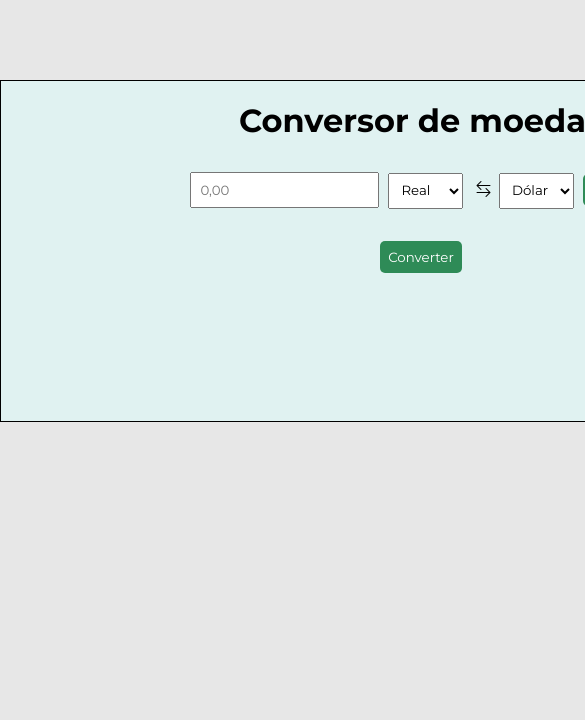
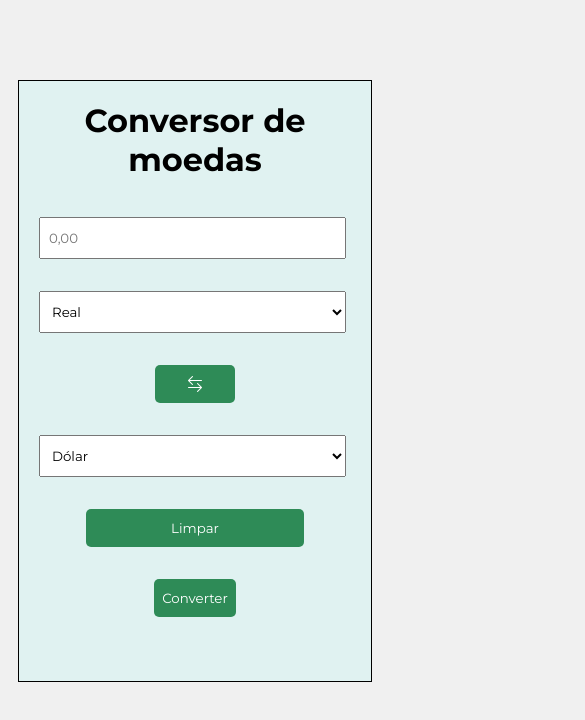
Before and after one commit to rafaelrmts/ceub-programacaoweb, a plain HTML site: page CONVERSOR_MOEDA/index.html in a window 390 px wide. Shown: the top 720 px of the page, 585 px wide, since content can reach past the window. Drawn offline with nearby package versions, Linux system fonts and the light colour scheme.

Commit message:
Alterações

```diff
--- /dev/null
+++ b/CONVERSOR_MOEDA/css/responsive.css
@@ -0,0 +1,43 @@
+@media screen and (max-width: 430px) {
+  #container {
+    max-width: 80%;
+    height: 35rem;
+    display: grid;
+  }
+
+  #first-select {
+    margin-bottom: 2rem;
+  }
+
+  #second-select {
+    margin-bottom: 2rem;
+  }
+
+  #btn-submit {
+    display: flex;
+    background-color: #2e8b57;
+    color: #ffffff;
+    border-radius: 5px;
+    align-items: center;
+
+  }
+
+  #btn-limpar {
+    width: 70%;
+    margin: 0 auto;
+    display: block;
+  }
+
+  .bi {
+    font-size: 1rem;
+    color: #fff;
+    display: flex;
+    align-items: center;
+    justify-content: center;
+  }
+
+  #btn-inverter {
+    margin: 0 auto;
+  }
+
+}
--- a/CONVERSOR_MOEDA/css/style.css
+++ b/CONVERSOR_MOEDA/css/style.css
@@ -7,7 +7,7 @@
 }
 
 body {
-    background-color: #e7e7e7;
+    background-color: #f0f0f0;
 }
 
 
@@ -30,9 +30,7 @@ input, select, button {
 
 #btn-submit, #btn-limpar {
     border: none;
-    transition: 1s;
-
-
+    transition: 0.5s;
 }
 
 #btn-submit {
@@ -62,12 +60,23 @@ input, select, button {
     border-radius: 2px;
 }
 
-
-
 .bi {
     font-size: 1rem;
-    padding: 0.2rem;
     cursor: pointer;
+    color: #fff;
+}
+
+#btn-inverter {
+    width: 5rem;
+    border: none;
+    background-color: #2E8B57;
+    border-radius: 5px;
+    transition: 0.5s;
+}
+
+#btn-inverter:hover {
+    background-color: #247045;
+    border-radius: 2px;
 }
 
 #paragrafo-resultado {
--- a/CONVERSOR_MOEDA/index.html
+++ b/CONVERSOR_MOEDA/index.html
@@ -5,6 +5,7 @@
     <meta http-equiv="X-UA-Compatible" content="IE=edge">
     <meta name="viewport" content="width=device-width, initial-scale=1.0">
     <link rel="stylesheet" href="css/style.css">
+    <link rel="stylesheet" href="css/responsive.css">
     <link rel="stylesheet" href="https://cdn.jsdelivr.net/npm/bootstrap-icons@1.11.3/font/bootstrap-icons.min.css">
     <title>Conversor moeda</title>
 </head>
@@ -18,7 +19,7 @@
             <option value="dolar">Dólar</option>
             <option value="euro">Euro</option>
         </select>
-        <i class="bi bi-arrow-left-right" id="btn-inverter"></i>
+        <button id="btn-inverter"><i class="bi bi-arrow-left-right"></i></button>
         <!-- <button onclick="inverter();">Inverter</button> -->
         <select name="moeda2" id="second-select">
             <option value="real">Real</option>
```
